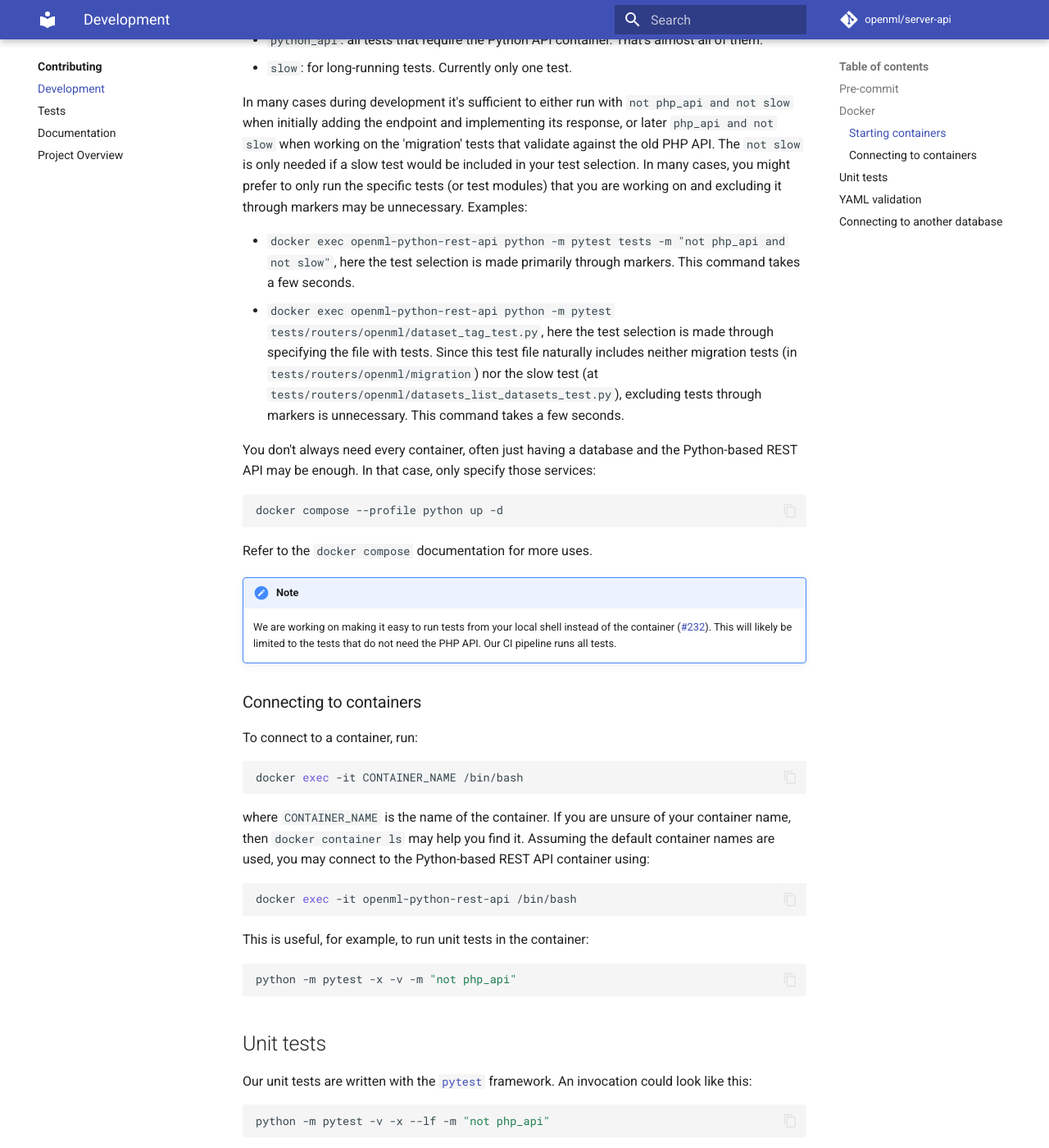
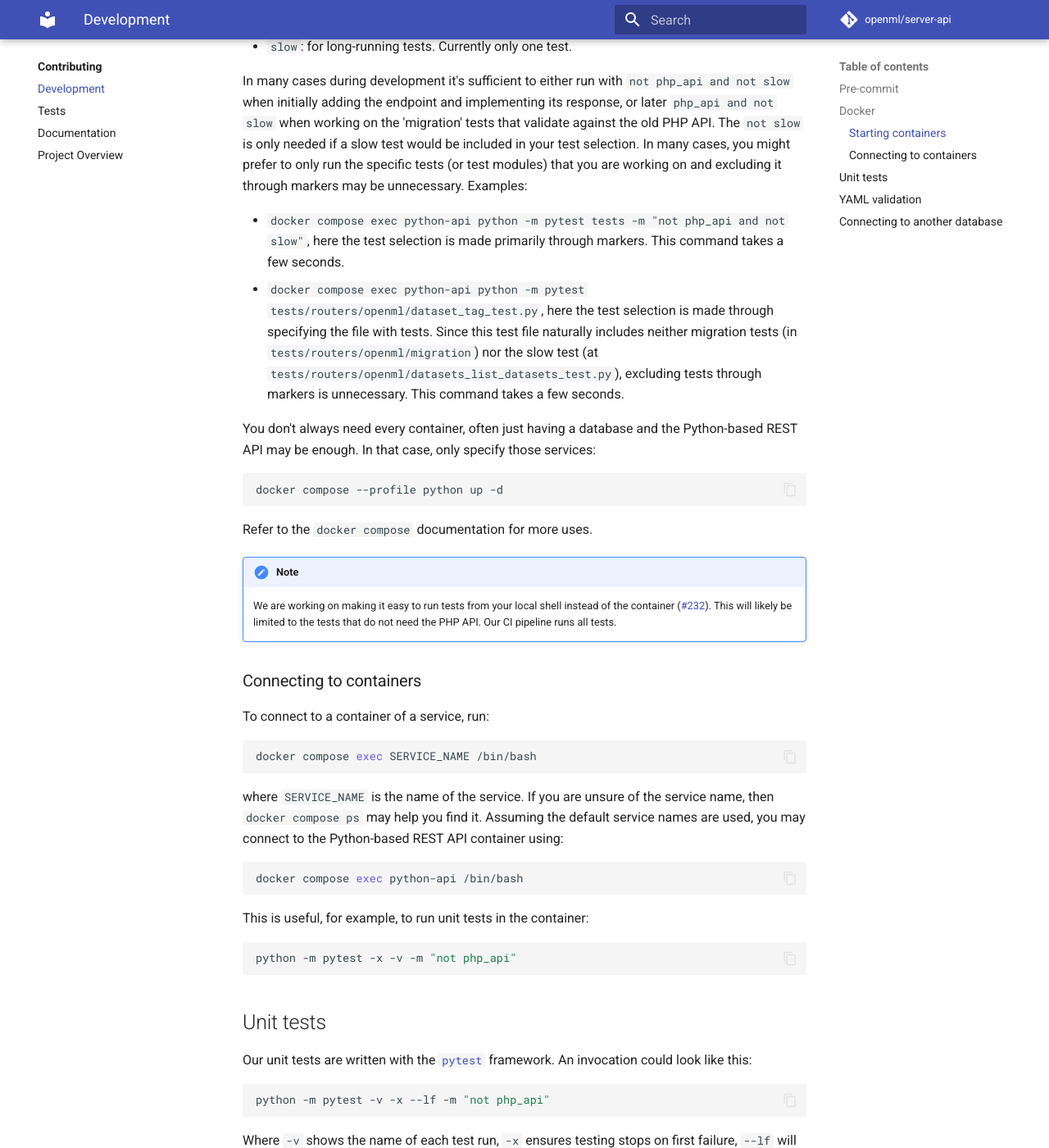
Before and after one commit to openml/server-api, an MkDocs documentation site: the page built from docs/contributing/contributing.md, in a window 1280 px wide and 1400 px high, scrolled down 1649 px. Shown: the whole window at 82% size. Built offline with MkDocs 1.6.1 and Material for MkDocs 9.7.7, drawn with Linux system fonts in a browser that asks for light colours; comment, search, counter and statistics services are not loaded; some of the changed text lies outside the part shown.

Commit message:
Use service names instead of container names
To allow for multiple deployments on the same machine.

````diff
--- a/docker-compose.yaml
+++ b/docker-compose.yaml
@@ -2,7 +2,6 @@ services:
   database:
     profiles: ["python", "php", "all"]
     image: "openml/test-database:v0.1.20260204"
-    container_name: "openml-test-database"
     environment:
       MYSQL_ROOT_PASSWORD: ok
     ports:
@@ -28,7 +27,6 @@ services:
   elasticsearch:
     profiles: ["php", "all"]
     image: docker.elastic.co/elasticsearch/elasticsearch:6.8.23
-    container_name: "openml-elasticsearch"
     platform: "linux/amd64"
     ports:
       - "9200:9200"  # also known as /es (nginx)
@@ -52,7 +50,6 @@ services:
   php-api:
     profiles: ["php", "all"]
     image: "openml/php-rest-api:v1.2.4"
-    container_name: "openml-php-rest-api"
     env_file: docker/php/.env
     ports:
       - "8002:80"
@@ -70,7 +67,6 @@ services:
 
   python-api:
     profiles: ["python", "all"]
-    container_name: "openml-python-rest-api"
     build:
       context: .
       dockerfile: docker/python/Dockerfile
--- a/docs/contributing/contributing.md
+++ b/docs/contributing/contributing.md
@@ -34,19 +34,19 @@ required services for development is through [`docker compose`](https://docs.doc
 docker compose --profile all up -d
 ```
 
-This will spin up 5 containers, as defined in the `docker-compose.yaml` file:
+This will spin up 5 services, as defined in the `docker-compose.yaml` file:
 
- - `openml-test-database`: this is a mysql database prepopulated with test data.
+ - `database`: this is a mysql database prepopulated with test data.
     It is reachable from the host machine with port `3306`, by default it is configured
     to have a root user with password `"ok"`.
- - `server-api-docs-1`: this container serves project documentation at `localhost:8000`.
+ - `docs`: this container serves project documentation at `localhost:8000`.
     These pages are built from the documents in the `docs/` directory of this repository,
     whenever you edit and save a file there, the page will immediately be updated.
- - `openml-php-rest-api`: this container serves the old PHP REST API at `localhost:8002`.
+ - `php-api`: this container serves the old PHP REST API at `localhost:8002`.
     For example, visit [http://localhost:8002/api/v1/json/data/1](http://localhost:8002/api/v1/json/data/1)
     to fetch a JSON description of dataset 1.
- - `openml-elasticsearch`: Elasticsearch, required for the PHP REST API to function.
- - `openml-python-rest-api`: this container serves the new Python-based REST API at `localhost:8001`.
+ - `elasticsearch`: Elasticsearch, required for the PHP REST API to function.
+ - `python-api`: this container serves the new Python-based REST API at `localhost:8001`.
     For example, visit [http://localhost:8001/docs](http://localhost:8001/docs) to see
     the REST API documentation. Changes to the code in `src/` will be reflected in this
     container.
@@ -57,7 +57,7 @@ This will spin up 5 containers, as defined in the `docker-compose.yaml` file:
 We can now run the full test suite, which takes about 4 minutes:
 
 ```bash
-docker exec openml-python-rest-api python -m pytest tests
+docker compose exec python-api python -m pytest tests
 ```
 There are three important [test markers](https://docs.pytest.org/en/7.1.x/example/markers.html) to be aware of:
 
@@ -69,8 +69,8 @@ In many cases during development it's sufficient to either run with `not php_api
 The `not slow` is only needed if a slow test would be included in your test selection. In many cases, you might prefer to only run the specific tests (or test modules) that you are working on and excluding it through markers may be unnecessary.
 Examples:
 
- - `docker exec openml-python-rest-api python -m pytest tests -m "not php_api and not slow"`, here the test selection is made primarily through markers. This command takes a few seconds.
- - `docker exec openml-python-rest-api python -m pytest tests/routers/openml/dataset_tag_test.py`, here the test selection is made through specifying the file with tests. Since this test file naturally includes neither migration tests (in `tests/routers/openml/migration`) nor the slow test (at `tests/routers/openml/datasets_list_datasets_test.py`), excluding tests through markers is unnecessary. This command takes a few seconds.
+ - `docker compose exec python-api python -m pytest tests -m "not php_api and not slow"`, here the test selection is made primarily through markers. This command takes a few seconds.
+ - `docker compose exec python-api python -m pytest tests/routers/openml/dataset_tag_test.py`, here the test selection is made through specifying the file with tests. Since this test file naturally includes neither migration tests (in `tests/routers/openml/migration`) nor the slow test (at `tests/routers/openml/datasets_list_datasets_test.py`), excluding tests through markers is unnecessary. This command takes a few seconds.
 
 
 You don't always need every container, often just having a database and the Python-based
@@ -87,18 +87,18 @@ Refer to the `docker compose` documentation for more uses.
 
 ### Connecting to containers
 
-To connect to a container, run:
+To connect to a container of a service, run:
 
 ```bash
-docker exec -it CONTAINER_NAME /bin/bash
+docker compose exec SERVICE_NAME /bin/bash
 ```
 
-where `CONTAINER_NAME` is the name of the container. If you are unsure of your container
-name, then `docker container ls` may help you find it. Assuming the default container
+where `SERVICE_NAME` is the name of the service. If you are unsure of the service
+name, then `docker compose ps` may help you find it. Assuming the default service
 names are used, you may connect to the Python-based REST API container using:
 
 ```bash
-docker exec -it openml-python-rest-api /bin/bash
+docker compose exec python-api /bin/bash
 ```
 
 This is useful, for example, to run unit tests in the container:
--- a/src/config.toml
+++ b/src/config.toml
@@ -8,7 +8,7 @@ allow_test_api_keys=true
 root_path=""
 
 [databases.defaults]
-host="openml-test-database"
+host="database"
 port="3306"
 # SQLAlchemy `dialect` and `driver`: https://docs.sqlalchemy.org/en/20/dialects/index.html
 drivername="mysql+aiomysql"
````
Also changed, not shown: docs/installation.md (+2 -2 lines), 2 other files.
